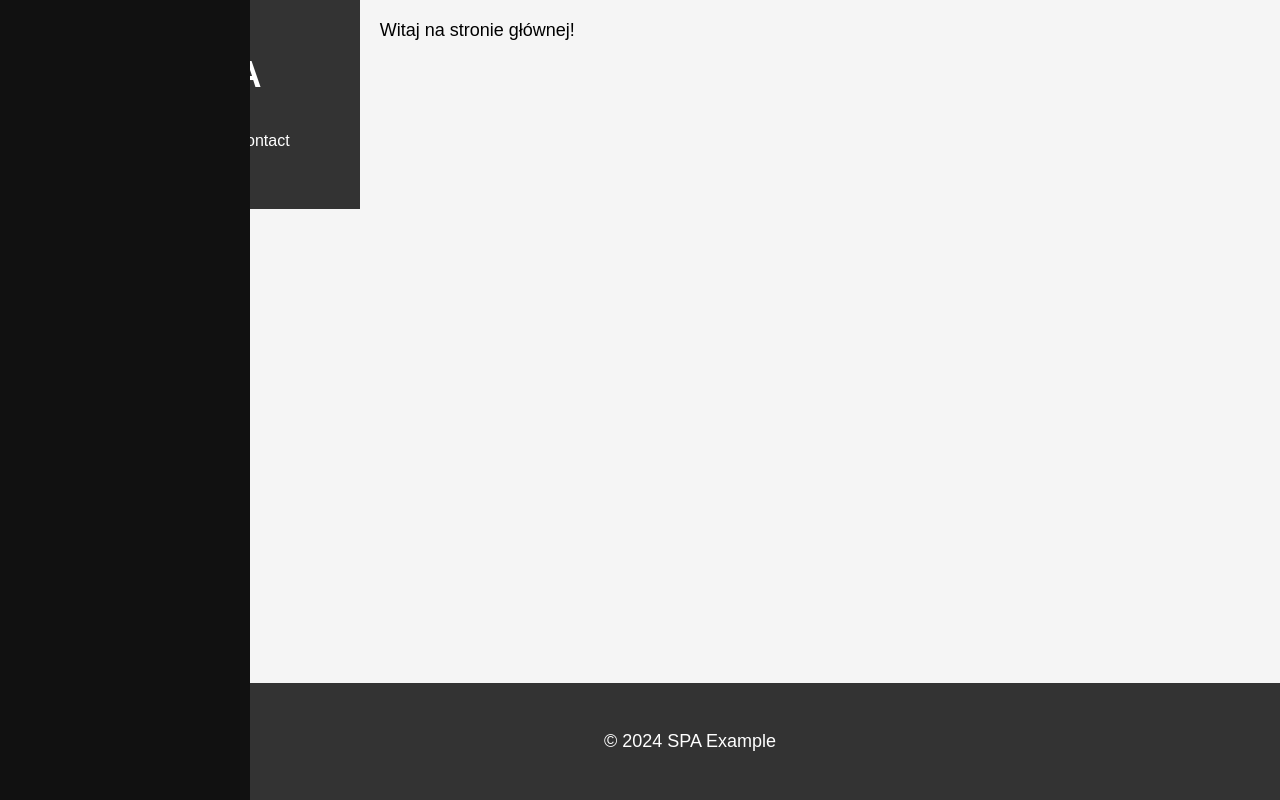
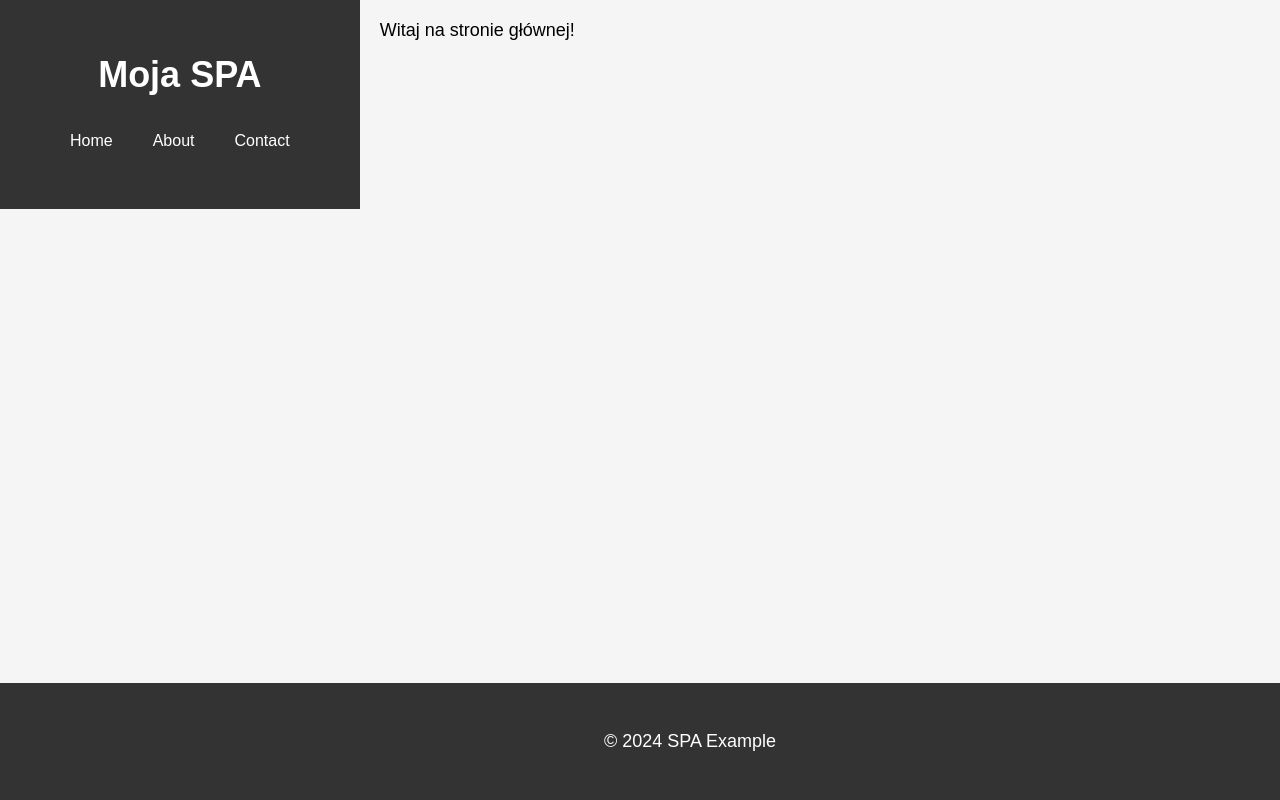
Before and after one commit to glizdaa/PWI_web_rwd_spa, a React (Create React App) app: page /#/ in a window 1280 px wide. Built offline with nearby package versions, Linux system fonts and the light colour scheme.

Commit message:
Update globalStyles.css

```diff
--- a/src/globalStyles.css
+++ b/src/globalStyles.css
@@ -57,7 +57,7 @@ body {
     position: fixed;
     z-index: 1;
     top: 0;
-    left: 0px; /* Sidebar domyślnie ukryty poza ekranem */
+    left:-250px; /* Sidebar domyślnie ukryty poza ekranem */
     background-color: #111;
     overflow-x: hidden;
     transition: 0.5s; /* Animacja pokazywania i ukrywania */
```
